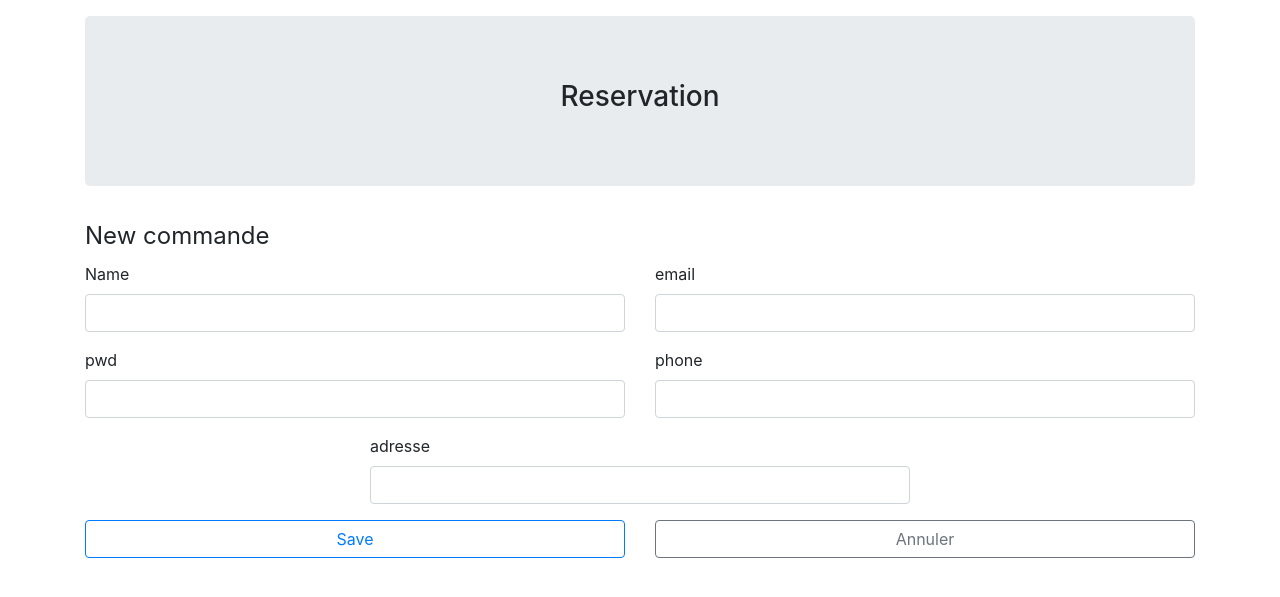
After one commit to alaagoutali815/Food-Resto, a PHP site: page /islem/update.php in a window 1280 px wide. The commit adds this page. Shown: the top 597 px of the page. Run offline with PHP 8.4, Linux system fonts and the light colour scheme; data comes from the database, SQL or seed files in the repository.

Commit message:
correction

```diff
--- /dev/null
+++ b/islem/dbconnect.projet.php
@@ -0,0 +1,27 @@
+<?php
+class BasesDonnees
+{
+    private $host='localhost';
+    private $dbname='restaurant';
+    private $user='root';
+    private $pwd='';
+
+
+    public $connexion = null;
+
+
+    public function connectDB()
+     {
+        try {
+         $this->connexion= new PDO('mysql:host='.$this->host.';dbname='.$this->dbname,$this->user,$this->pwd);
+
+         } catch (PDOException $e) {
+                echo $e->getMessage();
+         }
+return $this->connexion;
+    }
+}
+
+$conn = new BasesDonnees();
+$conn->connectDB();
+?>
--- a/islem/index.php
+++ b/islem/index.php
@@ -26,6 +26,7 @@ if (isset($_GET['vider'])) {
 <div class="container">
     <h3 class="h3">FooD</h3>
     <div class="row">
+        <a href="update.php" class="btn btn-primary">Reservation</a>
          <table class="table">
             <tr>
                 <th>id</th>
--- /dev/null
+++ b/islem/process.php
@@ -0,0 +1,49 @@
+<?php
+session_start();
+include "dbconnect.projet.php";
+$servername = "localhost";
+$username = "root";
+$password = "";
+$mysqli = new mysqli($servername, $username, $password ,"restaurant");
+$id="";
+$name="";
+ ini_set('display_errors', 1);
+        ini_set('display_startup_errors', 1);
+        error_reporting(E_ALL);
+
+if (isset($_POST['save'])){
+    $name=$_POST['name'];
+    $email=$_POST['email'];
+    $pwd=$_POST['pwd'];
+    $phone=(int) $_POST['phone'];
+    $address=$_POST['adresse'];
+
+    $p= $mysqli->query("INSERT INTO customer (Name,Email,pwd,Phone,Address)VALUES ('".$name."','".$email."','".$pwd."',".$phone.",'".$address."')") ;
+    $_SESSION['message']="Record has been saved";
+    $_SESSION['msgh_type']="sucess";
+
+    header("Location:index.php");
+
+
+}
+/*if (isset ($_GET['delete'])){
+    $id=$_GET['delete'];
+    $mysqli->query("DELETE FROM customer WHERE cid=$id")or die($mysqli->error());
+    $_SESSION['message']="Record has been deleted !";
+    $_SESSION['msgh_type']="danger";
+    header("Location:produit1.php");
+}
+if (isset($_GET['edit'])){
+    $id=$_GET['edit'];
+    $result=$mysqli->query("SELECT * FROM products WHERE pid=$id")
+    or die($mysqli->error());
+    if (count ($result)==1){
+        $row=$result->fetch_array();
+        $id=$row['pid'];
+        $name=$row['name'];
+        $price=$row['price'];
+        $description=$row['desription'];
+        $img=$row['image'];
+
+    }
+}*/
--- /dev/null
+++ b/islem/update.php
@@ -0,0 +1,80 @@
+<!DOCTYPE html>
+<html lang="en">
+<head>
+    <meta charset="UTF-8">
+    <meta name="viewport" content="width=device-width, initial-scale=1.0">
+    <meta http-equiv="X-UA-Compatible" content="ie=edge">
+    <link rel="stylesheet" href="https://maxcdn.bootstrapcdn.com/bootstrap/4.3.1/css/bootstrap.min.css">
+    <title>Nouveau produit</title>
+</head>
+<body>
+    <?php
+    include 'process.php';
+    $mysqli =new mysqli($servername, $username, $password ,"restaurant");
+    $res=$mysqli->query("SELECT * FROM customer")or die($mysqli->error);
+    /*pre_r($res);
+
+    function pre_r($array){
+        echo'<pre>';
+        print_r($array);
+        echo'</pre>';
+    }*/
+    ?>
+    <div class="container py-3">
+        <div class="jumbotron text-center">
+            <h3>Reservation</h3>
+        </div>
+        <fieldset>
+            <legend>New commande</legend>
+            <form action="process.php" method = "POST">
+            <div class="row justify-content-center">
+                    <div class="col-md-6">
+                        <div class="form-group">
+                            <label for="name">Name</label>
+                            <input type="text" required name="name" value="<?php echo $name;?>" class="form-control" id="name">
+                        </div>
+                    </div>
+                    <div class="col-md-6">
+                        <div class="form-group">
+                            <label for="email">email</label>
+                            <input type="text" required name="email" class="form-control" id="email">
+                        </div>
+                    </div>
+                </div>
+                <div class="row justify-content-center">
+                    <div class="col-md-6">
+                        <div class="form-group">
+                            <label for="pwd">pwd</label>
+                            <input type="password" required name="pwd" class="form-control" id="pwd">
+                        </div>
+                    </div>
+                    <div class="col-md-6">
+                        <div class="form-group">
+                            <label for="phone">phone</label>
+                            <input type="text" name="phone" id="phone" class="form-control">
+                        </div>
+                    </div>
+                    </div>
+                <div class="row justify-content-center">
+                    <div class="col-md-6">
+                        <div class="form-group">
+                            <label for="adresse">adresse</label>
+                            <input type="text" name="adresse" id="adresse" class="form-control">
+                        </div>
+                    </div>
+                    </div>
+                    <div class="row justify-content-center">
+
+                    <div class="col-md-6">
+                        <input type="submit" class="btn btn-block btn-outline-primary" required name='save' value="Save">
+                    </div>
+                    <div class="col-md-6">
+                        <button type="reset" class="btn btn-block btn-outline-secondary">Annuler</button>
+                    </div>
+                </div>
+                </div>
+            </form>
+        </fieldset>
+    </div>
+</body>
+</html>
```
